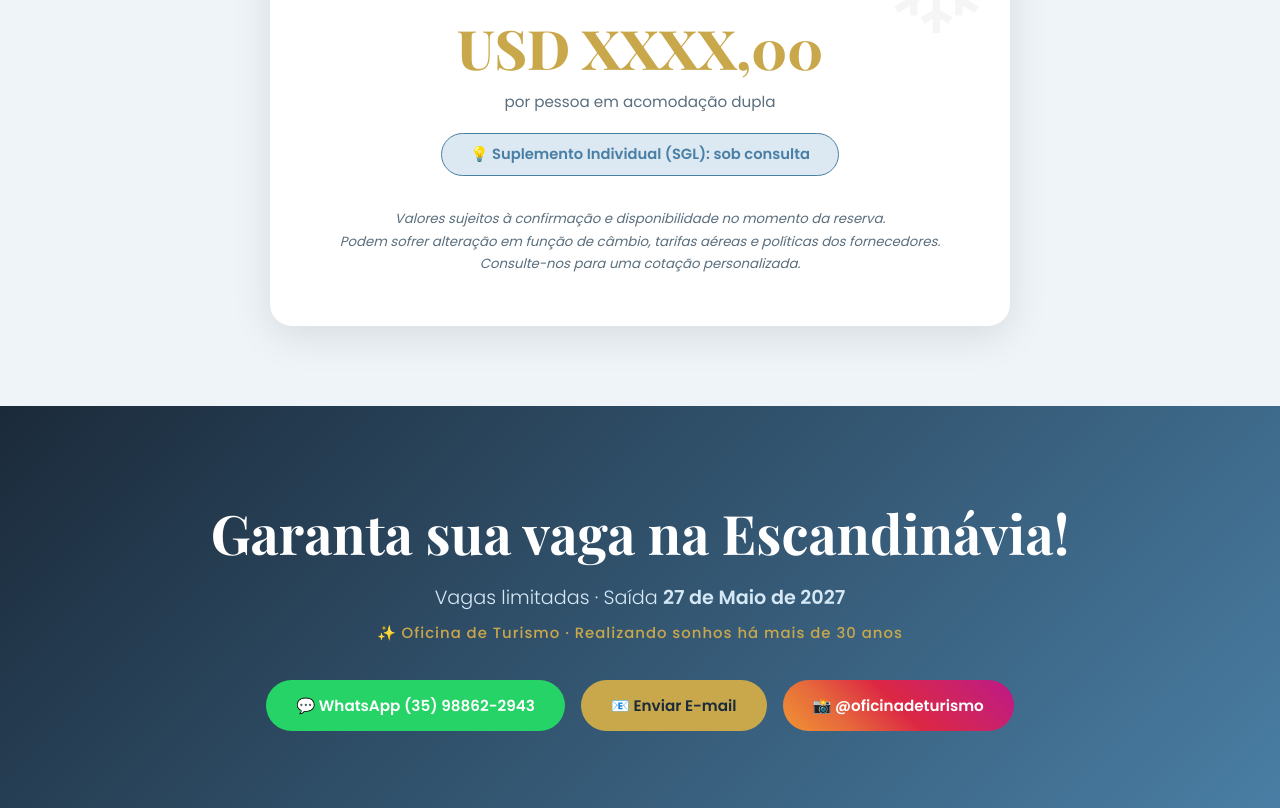
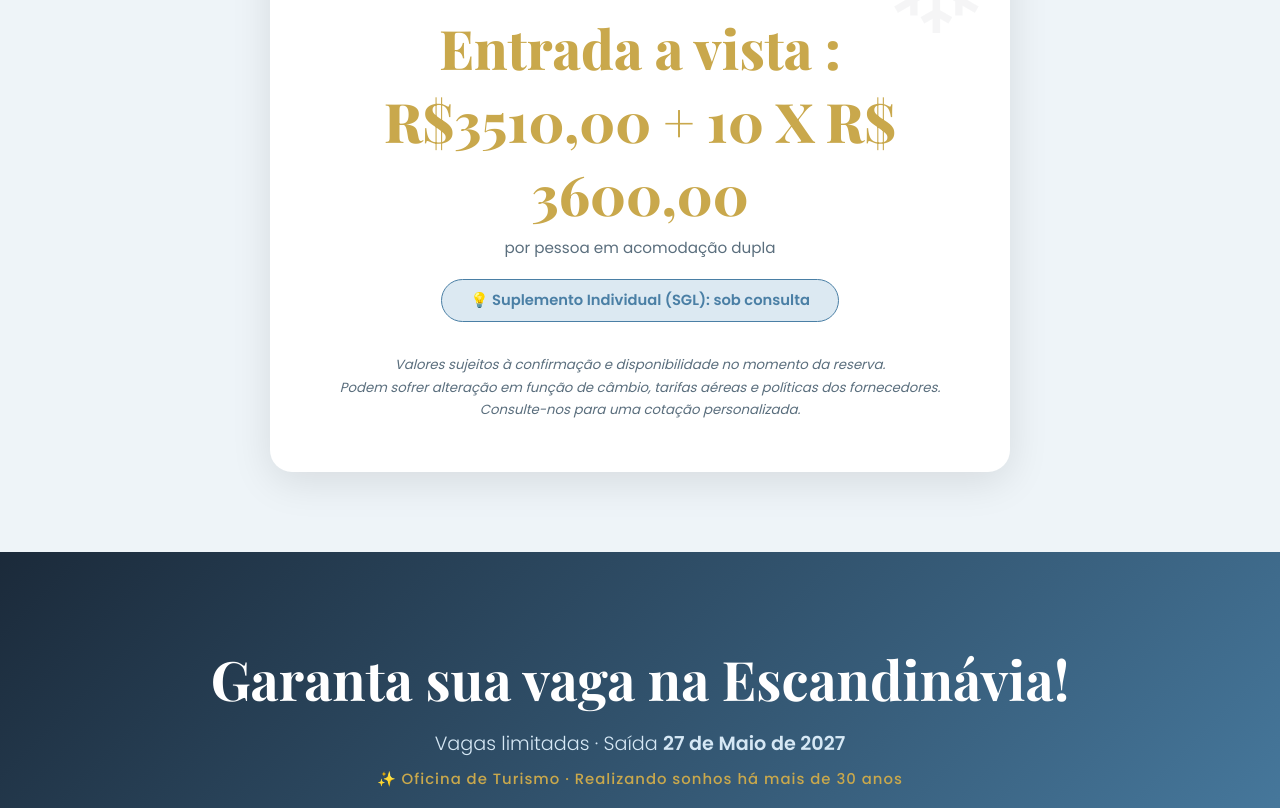
Before and after one commit to fernandoneto1210-sys/escandinavia-2027, a plain HTML site: page index.html in a window 1280 px wide. Shown: the part 9975-10783 px from the top of the page. Drawn offline with nearby package versions, Linux system fonts and the light colour scheme.

Commit message:
Update index.html

```diff
--- a/index.html
+++ b/index.html
@@ -792,7 +792,7 @@
   </div>
   <div class="price-box">
     <h3>Maravilhas da Escandinávia 2027</h3>
-    <span class="price-value">USD XXXX,00</span>
+    <span class="price-value">Entrada a vista : R$3510,00 + 10 X R$ 3600,00 </span>
     <p class="price-per">por pessoa em acomodação dupla</p>
     <div class="price-sgl">💡 Suplemento Individual (SGL): sob consulta</div>
     <p class="price-note">
```
